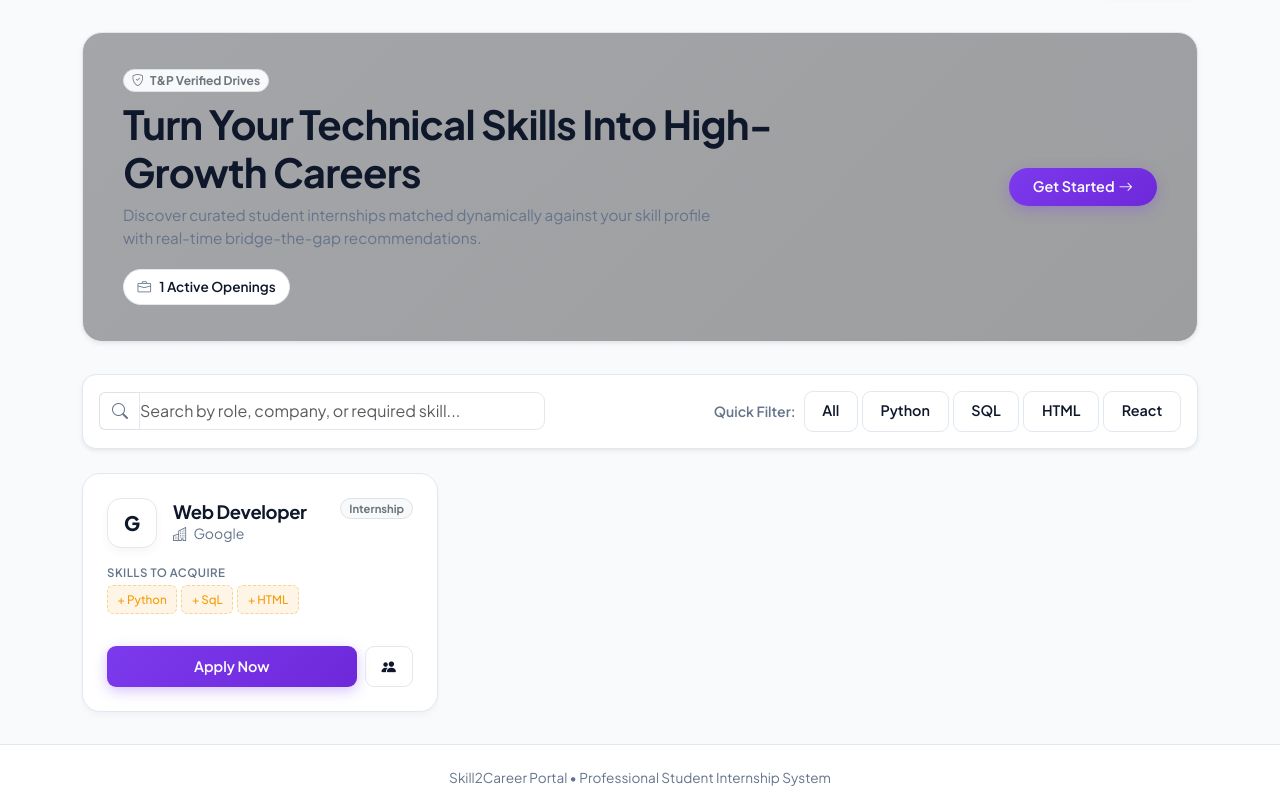
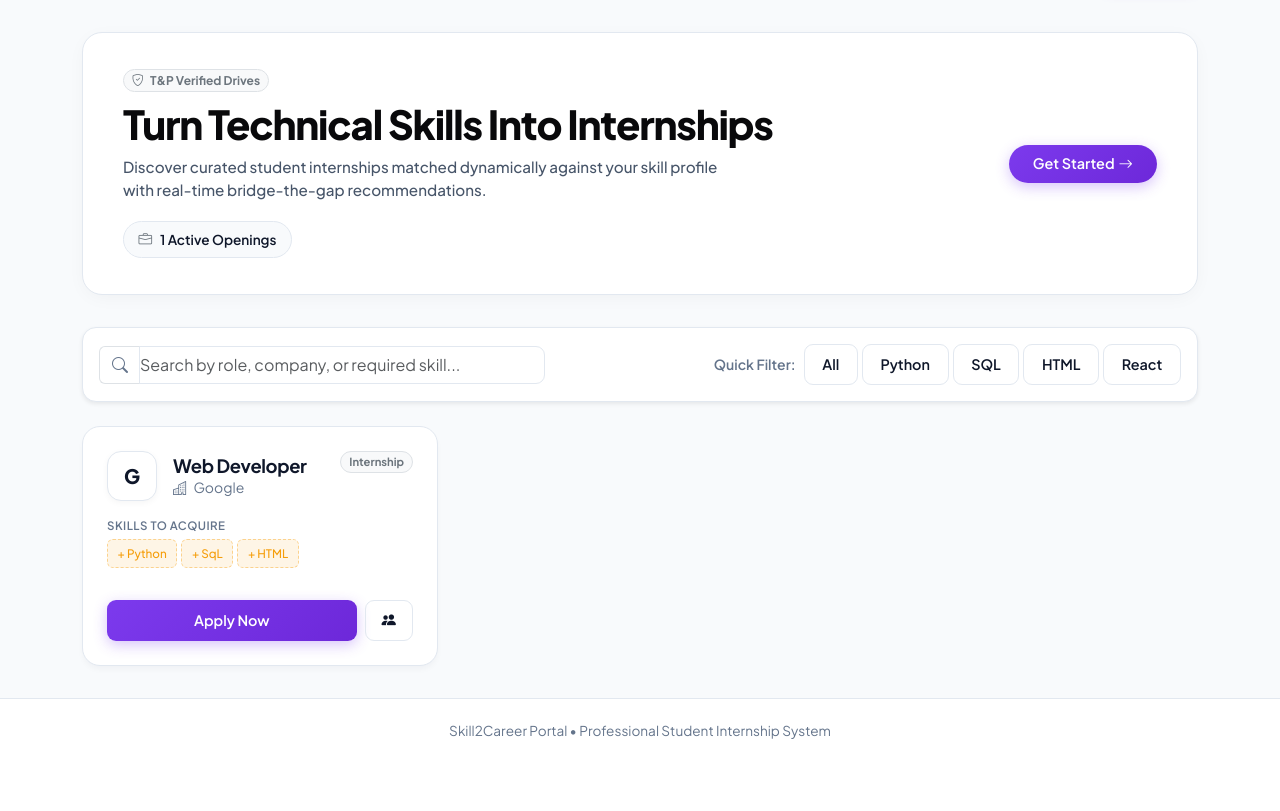
Before and after one commit to karannyx/internship-portal-microproject, a Flask app: page /jobs in a window 1280 px wide. Shown: the part 69-880 px from the top of the page. After the commit the page ends 808 px from the top, so only its background shows below. Run offline with Flask 3, Linux system fonts and the light colour scheme; data comes from the database, SQL or seed files in the repository.

Commit message:
Fix hero banner contrast with crisp white card in light mode

```diff
--- a/templates/jobs.html
+++ b/templates/jobs.html
@@ -3,38 +3,60 @@
 
 {% block content %}
 <style>
-    /* Unique Hero & Card Enhancements */
+    /* Light Theme (Clean Crisp White & Soft Slate) */
     .hero-banner {
-        background: linear-gradient(135deg, rgba(38, 38, 42, 0.4), rgba(20, 20, 22, 0.4));
-        border: 1px solid var(--border-color);
+        background: #ffffff !important;
+        border: 1px solid #e2e8f0 !important;
         border-radius: 20px;
         padding: 2.25rem 2.5rem;
         position: relative;
         overflow: hidden;
         margin-bottom: 2rem;
+        box-shadow: 0 4px 20px -4px rgba(0, 0, 0, 0.05);
     }
-    .hero-banner::after {
-        content: '';
-        position: absolute;
-        top: -50px;
-        right: -50px;
-        width: 200px;
-        height: 200px;
-        background: radial-gradient(circle, rgba(161, 161, 170, 0.15), transparent 70%);
-        pointer-events: none;
+    .hero-banner-title {
+        color: #09090b !important;
+        font-weight: 800;
+        letter-spacing: -0.03em;
+    }
+    .hero-banner-subtitle {
+        color: #475569 !important;
+        font-size: 0.95rem;
+        font-weight: 500;
+        max-width: 620px;
     }
     .stat-pill {
         display: inline-flex;
         align-items: center;
         gap: 0.5rem;
-        background: var(--card-bg);
-        border: 1px solid var(--border-color);
-        padding: 0.4rem 0.85rem;
+        background: #f8fafc;
+        border: 1px solid #e2e8f0;
+        padding: 0.45rem 0.9rem;
         border-radius: 30px;
         font-size: 0.85rem;
         font-weight: 600;
-        color: var(--text-heading);
+        color: #0f172a;
     }
+
+    /* Dark Theme Override */
+    [data-bs-theme="dark"] .hero-banner {
+        background: linear-gradient(135deg, #18181b 0%, #111113 100%) !important;
+        border: 1px solid #27272a !important;
+        box-shadow: 0 10px 25px -5px rgba(0, 0, 0, 0.5);
+    }
+    [data-bs-theme="dark"] .hero-banner-title {
+        color: #fafafa !important;
+    }
+    [data-bs-theme="dark"] .hero-banner-subtitle {
+        color: #a1a1aa !important;
+    }
+    [data-bs-theme="dark"] .stat-pill {
+        background: #1f1f23;
+        border-color: #2e2e34;
+        color: #f4f4f5;
+    }
+
+    /* Progress & Skills */
     .match-progress-container {
         height: 6px;
         background-color: var(--border-color);
@@ -77,13 +99,13 @@
         font-weight: 800;
         font-size: 1.25rem;
         color: var(--text-heading);
-        box-shadow: 0 4px 10px rgba(0, 0, 0, 0.04);
+        box-shadow: 0 2px 6px rgba(0, 0, 0, 0.04);
     }
 </style>
 
 <div class="container py-2">
-    <!-- Unique Hero Banner -->
-    <div class="hero-banner shadow-sm">
+    <!-- Clean Hero Banner -->
+    <div class="hero-banner">
         <div class="row align-items-center g-3">
             <div class="col-lg-8">
                 <div class="d-flex flex-wrap gap-2 mb-2">
@@ -97,20 +119,20 @@
                     {% endif %}
                 </div>
 
-                <h1 class="display-6 fw-bold mb-2" style="color: var(--text-heading);">
+                <h1 class="display-6 hero-banner-title mb-2">
                     {% if session.student_name %}
                         Welcome back, {{ session.student_name }} 👋
                     {% else %}
-                        Turn Your Technical Skills Into High-Growth Careers
+                        Turn Technical Skills Into Internships
                     {% endif %}
                 </h1>
-                <p class="mb-3 text-muted" style="max-width: 600px; font-size: 0.95rem;">
+                <p class="mb-3 hero-banner-subtitle">
                     Discover curated student internships matched dynamically against your skill profile with real-time bridge-the-gap recommendations.
                 </p>
 
                 <div class="d-flex flex-wrap gap-2 pt-1">
                     <div class="stat-pill">
-                        <i class="bi bi-briefcase text-muted"></i>
+                        <i class="bi bi-briefcase text-secondary"></i>
                         <span>{{ total_jobs }} Active Openings</span>
                     </div>
                     {% if session.student_email and top_score > 0 %}
@@ -188,12 +210,12 @@
                             </span>
                         </div>
 
-                        <!-- Match Scoring Bar (Bridge The Gap) -->
+                        <!-- Match Scoring Bar -->
                         {% if job.match_score is not none %}
                             <div class="mb-3 p-2.5 rounded-3 border bg-body-tertiary" style="border-radius: 12px;">
                                 <div class="d-flex justify-content-between align-items-center">
                                     <span class="small fw-bold" style="color: var(--text-heading); font-size: 0.8rem;">
-                                        <i class="bi bi-cpu text-primary me-1"></i> Skill Compatibility
+                                        <i class="bi bi-cpu text-secondary me-1"></i> Skill Compatibility
                                     </span>
                                     <span class="fw-bold small" style="color: {% if job.match_score >= 70 %}#10b981{% elif job.match_score >= 40 %}#f59e0b{% else %}#71717a{% endif %};">
                                         {{ job.match_score }}% Match
@@ -205,7 +227,7 @@
                             </div>
                         {% endif %}
 
-                        <!-- Bridge The Gap: Matched vs Missing Skills -->
+                        <!-- Matched vs Missing Skills -->
                         <div class="mb-4">
                             {% if job.matched_skills %}
                                 <div class="small fw-semibold mb-1 text-muted" style="font-size: 0.72rem; letter-spacing: 0.04em;">MATCHED SKILLS</div>
```
